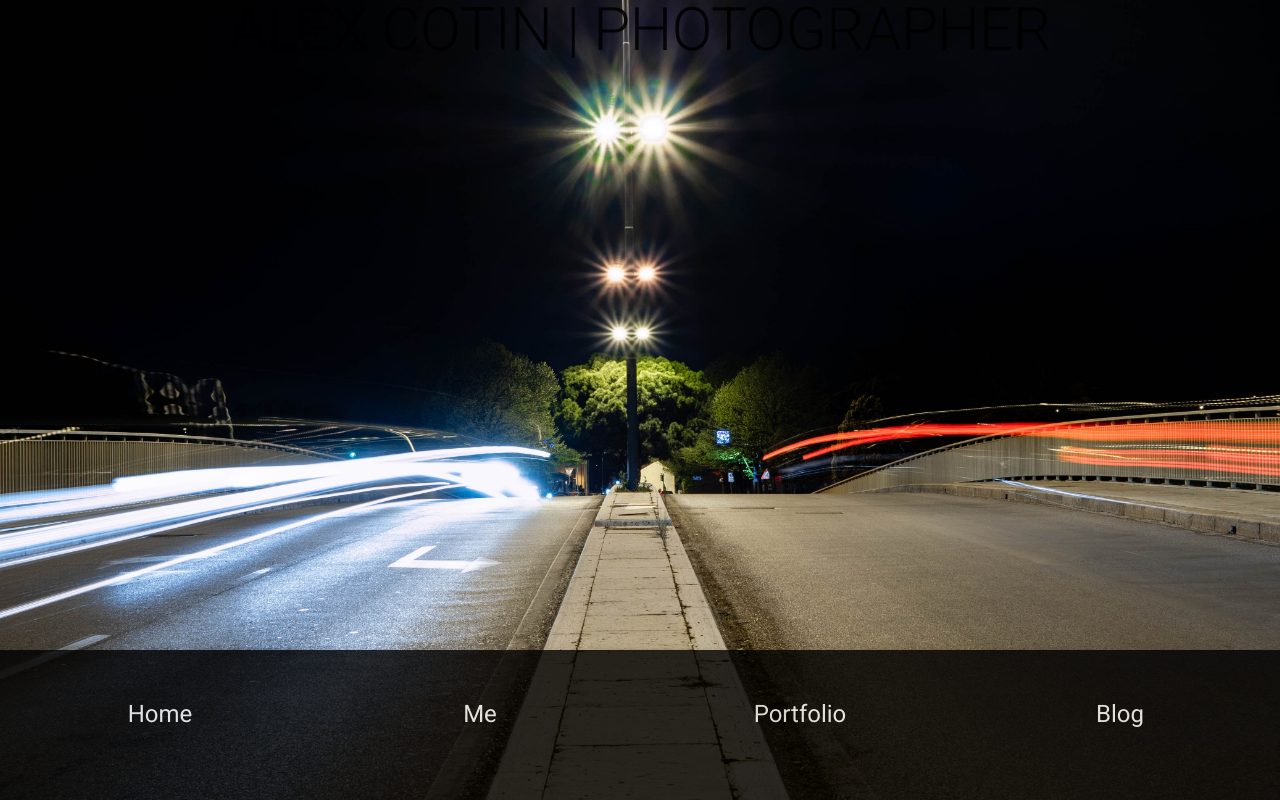
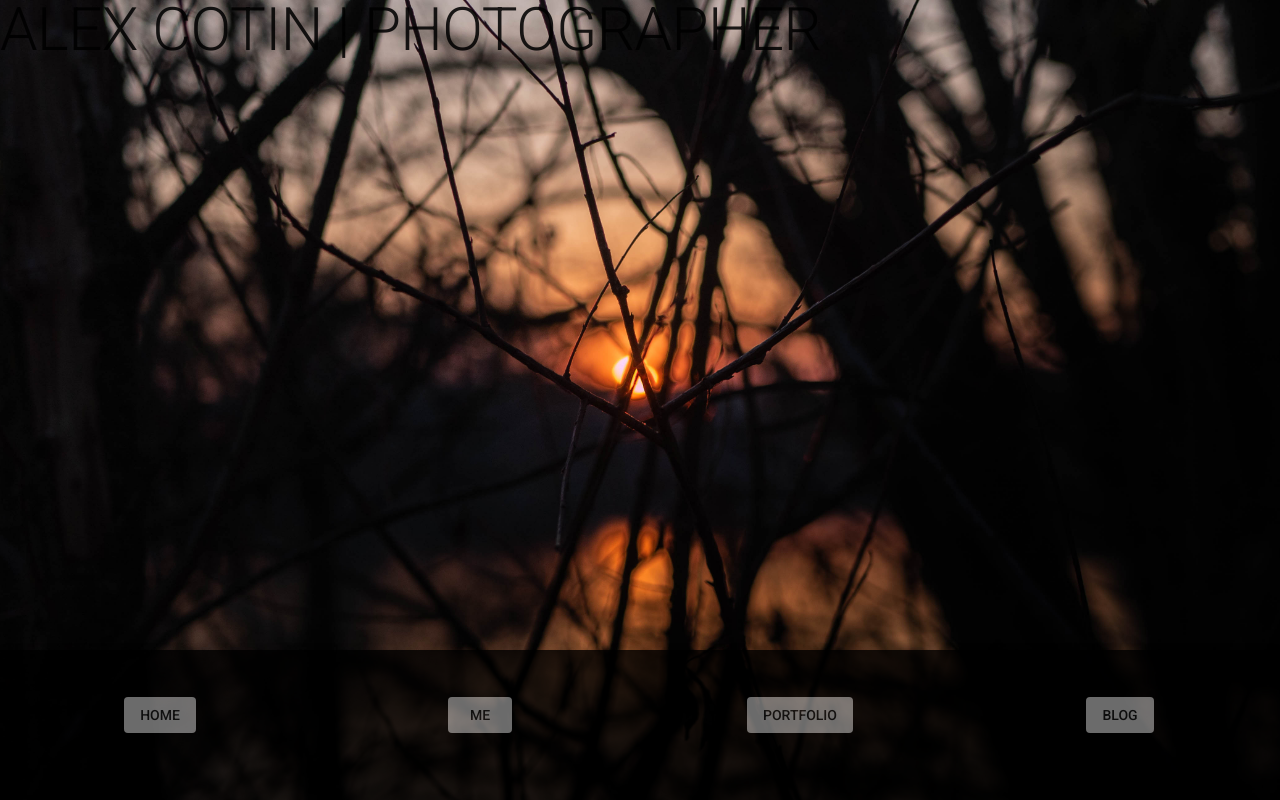
Before and after one commit to alexandrucotin/photography-website, a React (Vite) app: page / in a window 1280 px wide. Built offline with nearby package versions, Linux system fonts and the light colour scheme.

Commit message:
changed in grid

```diff
--- a/package.json
+++ b/package.json
@@ -33,10 +33,8 @@
     "@material-ui/core": "^3.9.3",
     "@material-ui/icons": "^3.0.2",
     "@reach/router": "^1.2.1",
-    "petfinder-client": "^1.0.2",
     "prop-types": "^15.7.2",
     "react": "^16.8.6",
-    "react-bulma-components": "^2.3.0",
     "react-dom": "^16.8.6"
   }
 }
--- a/src/components/Dots.js
+++ b/src/components/Dots.js
@@ -4,7 +4,7 @@ import Grid from "@material-ui/core/Grid";
 
 function Dots() {
   return (
-    <Grid item xs={2}>
+    <Grid item xs={2} sm={2} lg={2}>
       <div className="loading-dots">
         <p className="dot one">.</p>
         <p className="dot two">.</p>
--- a/src/components/Dots2.js
+++ b/src/components/Dots2.js
@@ -4,7 +4,7 @@ import Grid from "@material-ui/core/Grid";
 
 function Dots2() {
   return (
-    <Grid item xs={2}>
+    <Grid item xs={2} sm={2} lg={2}>
       <div className="loading-dots">
         <p className="dot six">.</p>
         <p className="dot seven">.</p>
--- a/src/components/Dots3.js
+++ b/src/components/Dots3.js
@@ -4,7 +4,7 @@ import Grid from "@material-ui/core/Grid";
 
 function Dots3() {
   return (
-    <Grid item xs={2}>
+    <Grid item xs={2} sm={2} lg={2}>
       <div className="loading-dots">
         <p className="dot eleven">.</p>
         <p className="dot twelve">.</p>
--- a/src/components/Header.js
+++ b/src/components/Header.js
@@ -1,14 +1,19 @@
 import React from "react";
 import Navbar from "./Navbar";
 import Title from "./Title";
+import Grid from "@material-ui/core/Grid";
 
 class Header extends React.Component {
   render() {
     return (
-      <div>
-        <Title />
-        <Navbar />
-      </div>
+      <Grid container>
+        <Grid item>
+          <Title />
+        </Grid>
+        <Grid item>
+          <Navbar />
+        </Grid>
+      </Grid>
     );
   }
 }
--- a/src/components/Navbar.js
+++ b/src/components/Navbar.js
@@ -21,6 +21,9 @@ const styles = {
     top: "auto",
     bottom: 0,
     height: 150
+  },
+  shadow: {
+    shadows: 1
   }
 };
 
@@ -36,7 +39,8 @@ function ButtonAppBar(props) {
           alignItems: "center",
           justifyContent: "center",
           background: "black",
-          opacity: 0.8
+          opacity: 0.8,
+          shadows: -2 - 15
         }}
       >
         <Grid
--- a/src/components/NavbarIcons.js
+++ b/src/components/NavbarIcons.js
@@ -10,7 +10,7 @@ class NavbarIcon extends React.Component {
   }
   render() {
     return (
-      <Grid item xs={1}>
+      <Grid item xs={1} sm={1} lg={1}>
         <Typography>
           <Icon
             fontSize="large"
--- a/src/components/NavbarItems.js
+++ b/src/components/NavbarItems.js
@@ -1,23 +1,24 @@
 import React from "react";
 import Grid from "@material-ui/core/Grid";
-import { Typography } from "@material-ui/core";
+import Button from "@material-ui/core/Button";
 
 class NavbarItem extends React.Component {
   constructor(props) {
     super(props);
   }
+
   render() {
     return (
       <Grid item xs={12} sm={6} lg={3}>
-        <Typography
-          variant="h5"
+        <Button
+          variant="contained"
           style={{
             marginBottom: 20,
-            color: "white"
+            opacity: 0.6
           }}
         >
           {this.props.name}
-        </Typography>
+        </Button>
       </Grid>
     );
   }
--- a/src/style.css
+++ b/src/style.css
@@ -10,10 +10,9 @@ html {
 
 .dot {
   display: inline;
-  margin-left: 0.2em;
-  margin-right: 0.2em;
-  top: -1em;
-  font-size: 3.5em;
+  margin-left: 1.2em;
+  margin-right: 1.2em;
+  font-size: 1.5em;
   opacity: 0;
   animation: showHideDot 2.5s ease-in-out infinite;
 }
@@ -91,7 +90,7 @@ html {
 
 .full-screen {
   /* The image used */
-  background-image: url(./static/P1060065.jpg);
+  background-image: url(./static/P1050390.jpg);
 
   /* Full height */
   height: 100%;
```
Also changed, not shown: src/static/P1050390.jpg (added).
